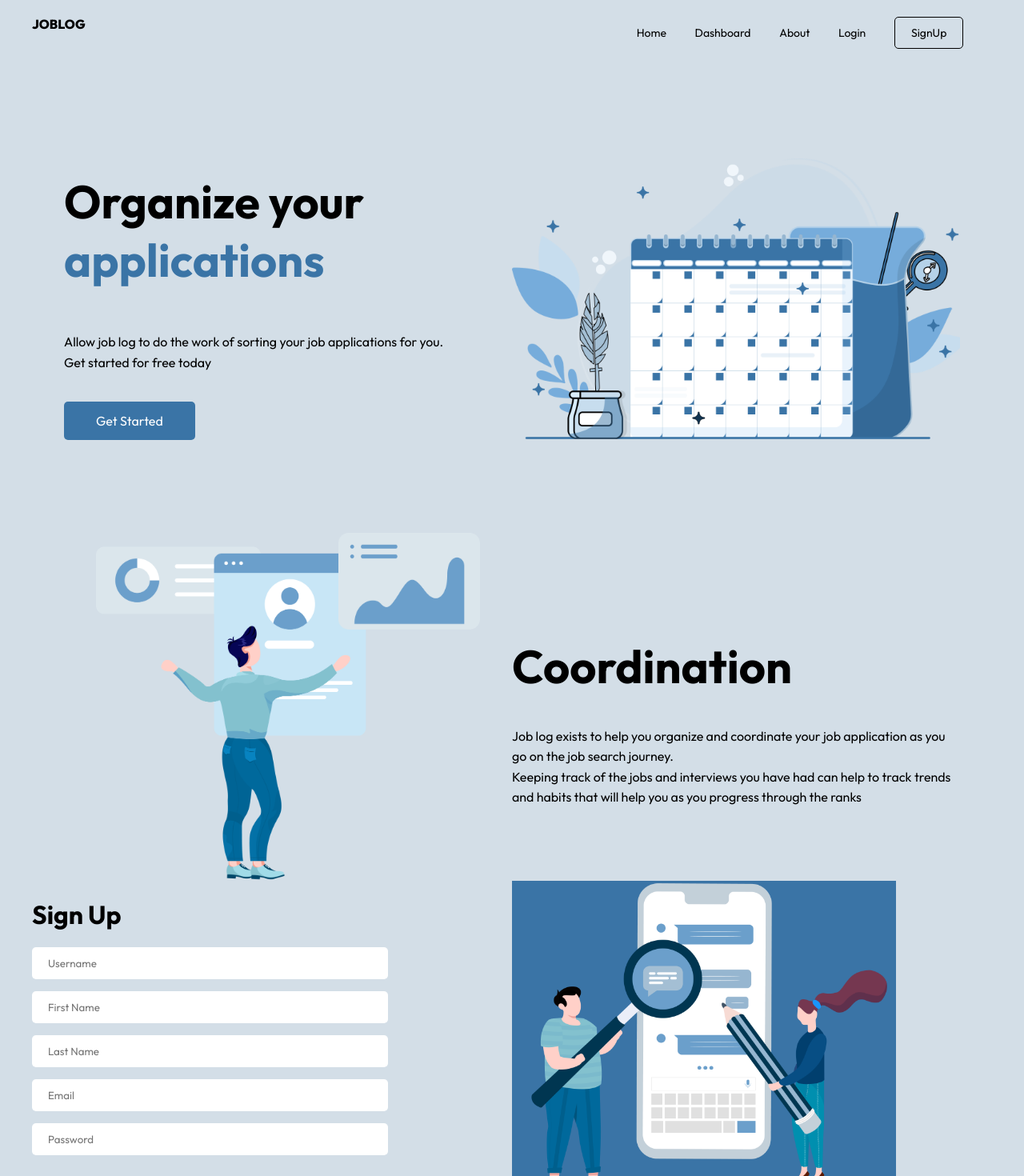
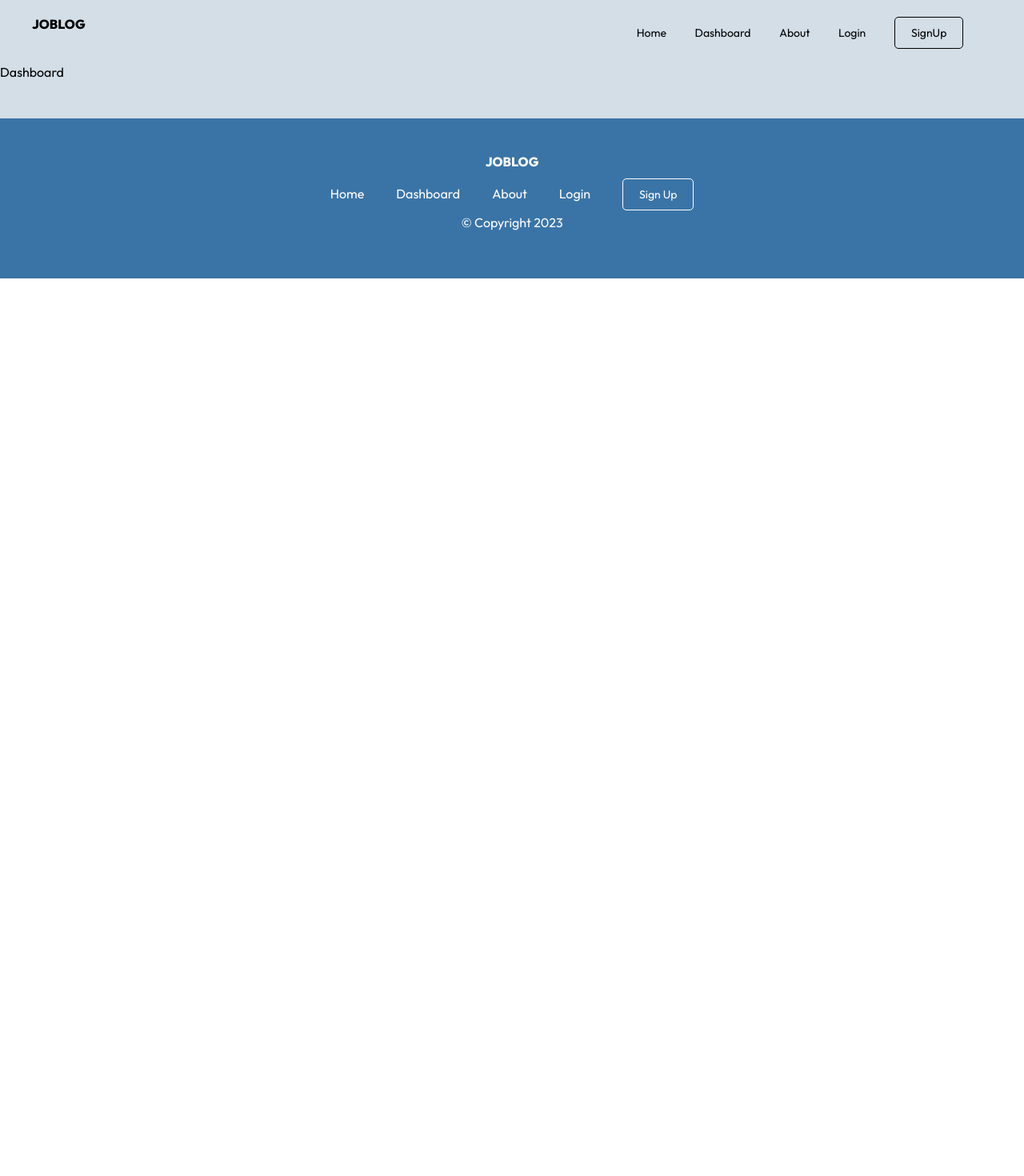
Before and after one commit to Timi-css/job_log, a React (Create React App) app in the folder react-frontend/: page /Dashboard in a window 1280 px wide. Shown: the top 1470 px of the page at 80% size. After the commit the page ends 800 px from the top, so only its background shows below. Built offline with nearby package versions, Linux system fonts and the light colour scheme.

Commit message:
refactor app and signup component

```diff
--- a/react-frontend/src/App.css
+++ b/react-frontend/src/App.css
@@ -1,7 +1,6 @@
 .main-App {
   font-family: "Outfit", sans-serif;
   background-color: #d3dee7;
-  padding: 0 40px;
 }
 
 .App {
--- a/react-frontend/src/App.js
+++ b/react-frontend/src/App.js
@@ -1,17 +1,27 @@
 import "./App.css";
-import { Body, Footer, NavBar, HeroSection, SignUp } from "./components";
+import {
+  Body,
+  Footer,
+  NavBar,
+  HeroSection,
+  SignUp,
+  Dashboard,
+} from "./components";
+import { BrowserRouter, Routes, Route } from "react-router-dom";
 
 function App() {
   return (
-    <div className="App">
+    <BrowserRouter>
       <div className="main-App">
         <NavBar />
-        <HeroSection />
-        <Body />
-        <SignUp />
+        <Routes>
+          <Route path="/" exact element={<HeroSection />} />
+          <Route path="/SignUp" exact element={<SignUp />} />
+          <Route path="/Dashboard" exact element={<Dashboard />} />
+        </Routes>
+        <Footer />
       </div>
-      <Footer />
-    </div>
+    </BrowserRouter>
   );
 }
 
--- a/react-frontend/src/components/Body.jsx
+++ b/react-frontend/src/components/Body.jsx
@@ -1,6 +1,7 @@
 import React from "react";
 import { images } from "../constants";
 import "../styles/Body.css";
+import HeroSection from "./HeroSection";
 
 const Body = () => {
   return (
--- a/react-frontend/src/components/Footer.jsx
+++ b/react-frontend/src/components/Footer.jsx
@@ -33,7 +33,7 @@ const Footer = () => {
           </li>
           <li className="footer-link-list">
             <a href="/Signup" className="footer-link-signup">
-              SignUp
+              Sign Up
             </a>
           </li>
         </div>
--- a/react-frontend/src/components/HeroSection.jsx
+++ b/react-frontend/src/components/HeroSection.jsx
@@ -1,12 +1,14 @@
 import React from "react";
 import { images } from "../constants";
 import "../styles/HeroSection.css";
+import Body from "./Body";
 
 const HeroSection = () => {
   return (
     <div className="main-hero-container">
       <div className="hero-container">
         <div className="hero-header-box">
+          <div className="hero-header-subbox">
             <h1 className="hero-header">
               Organize your <br></br>
               <span className="hero-header-applications">applications</span>
@@ -21,11 +23,13 @@ const HeroSection = () => {
               </a>
             </div>
           </div>
+        </div>
 
         <div className="hero-image-box">
           <img className="hero-image" src={images.Hero} alt="hero-img" />
         </div>
       </div>
+      <Body />
     </div>
   );
 };
--- a/react-frontend/src/components/NavBar.jsx
+++ b/react-frontend/src/components/NavBar.jsx
@@ -1,11 +1,11 @@
 import React from "react";
+import { useState } from "react";
 import "../styles/Navbar.css";
 import SignUp from "./SignUp";
 import { BrowserRouter, Routes, Route, Link } from "react-router-dom";
 
 const NavBar = () => {
   return (
-    <BrowserRouter>
     <div className="main-nav-container">
       <div className="logo-box">
         <a href="/" className="logo">
@@ -41,7 +41,6 @@ const NavBar = () => {
         </li>
       </div>
     </div>
-    </BrowserRouter>
   );
 };
 
--- a/react-frontend/src/components/SignUp.jsx
+++ b/react-frontend/src/components/SignUp.jsx
@@ -24,7 +24,9 @@ const SignUp = () => {
         </div>
       </div>
       <div className="signup-image-container">
-        <img className="signup-img" src={images.Signup} alt="Signup" />
+        <div className="signup-image-box">
+          <img className="signup-img" src={images.Signup} alt="Signup" />
+        </div>
       </div>
     </div>
   );
--- a/react-frontend/src/styles/Footer.css
+++ b/react-frontend/src/styles/Footer.css
@@ -7,6 +7,7 @@
   display: flex;
   flex-direction: column;
   justify-content: center;
+  bottom: 0;
 }
 
 .logo-box {
--- a/react-frontend/src/styles/HeroSection.css
+++ b/react-frontend/src/styles/HeroSection.css
@@ -6,8 +6,10 @@
 .hero-container {
   display: grid;
   grid-template-columns: 1fr 1fr;
+  margin-bottom: 15rem;
 }
 .hero-header-box {
+  align-items: center;
   display: flex;
   flex-direction: column;
   justify-content: center;
--- a/react-frontend/src/styles/Navbar.css
+++ b/react-frontend/src/styles/Navbar.css
@@ -1,10 +1,12 @@
 .main-nav-container {
-  width: 100%;
   display: flex;
   flex-direction: row;
   align-items: center;
   justify-content: space-between;
-  padding: 20px 0;
+  padding: 20px 40px;
+  position: sticky;
+  top: 0;
+  background-color: #d3dee7;
 }
 
 .logo {
--- a/react-frontend/src/styles/SignUp.css
+++ b/react-frontend/src/styles/SignUp.css
@@ -1,6 +1,11 @@
 .main-signup-container {
   display: flex;
   flex-direction: row;
+  height: 100%;
+  padding: 0 5rem;
+  margin: 2rem 0 10rem 0;
+  align-items: center;
+  justify-content: center;
 }
 
 .signup-form-container {
@@ -30,7 +35,12 @@
 }
 
 .signup-image-container {
-  background-color: #3a74a6;
+  display: flex;
+  flex-direction: column;
+  justify-content: center;
+  align-items: center;
+  /* background-color: #3a74a6; */
+  width: auto;
 }
 
 .signup-img {
@@ -43,6 +53,10 @@
   background-color: #3a74a6;
   padding: 14px 40px;
   border-radius: 5px;
+  width: 70%;
+  box-shadow: none;
+  border: none;
+  cursor: pointer;
 }
 
 .signup-btn:hover {
```
Lines whose indentation alone changed are shown as unchanged.
